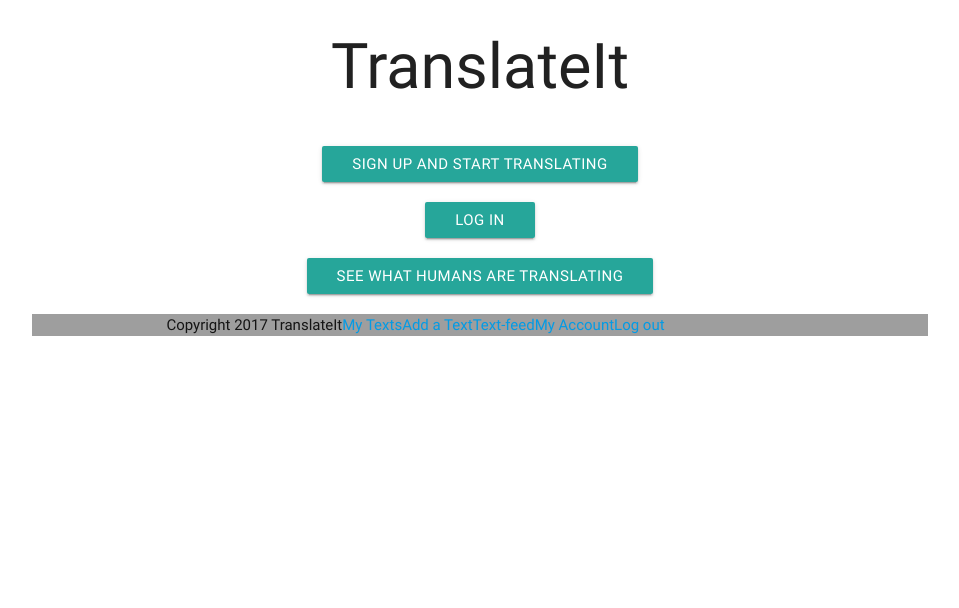
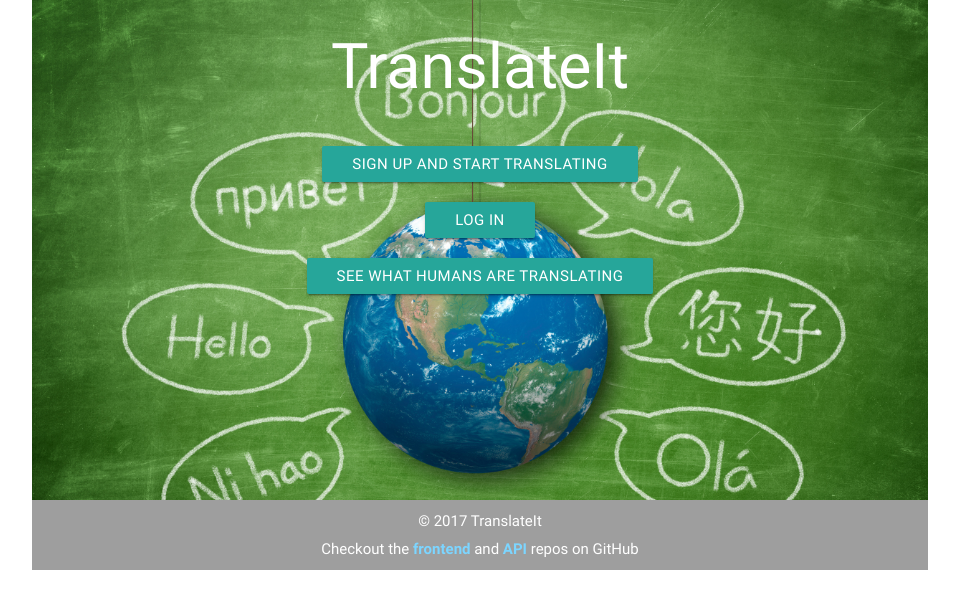
Before and after one commit to sonoilconte/react-translateit, a React (Create React App) app: page / in a window 1280 px wide. Shown: the top 608 px of the page, without its empty margins (160-1119 px from the left). Built offline with nearby package versions, Linux system fonts and the light colour scheme.

Commit message:
background image

```diff
--- a/src/Footer.js
+++ b/src/Footer.js
@@ -6,22 +6,14 @@ class Footer extends Component {
 
   render(){
     return(
-      <footer className="grey hide-on-small-and-down">
-        <div className="container">
-          <div className="row">
-            <div className="col s12">
-              Copyright 2017 TranslateIt
-
-              <Link to={"/mytexts"}>My Texts</Link>
-              <Link to={"/texts/fulltext"}>Add a Text</Link>
-              <Link to={"/mytexts"}>Text-feed</Link>
-              <Link to={"/myaccount"}>My Account</Link>
-              <Link to={"/"}>Log out</Link>
-
-            </div>
-          </div>
+      <div id="footer" className="center grey">
+        <div>
+          &copy; 2017 TranslateIt
         </div>
-      </footer>
+        <div id="github">
+          <p>Checkout the <a href="https://github.com/sonoilconte/react-translateit">frontend</a> and <a href="https://github.com/sonoilconte/translateit-api">API</a> repos on GitHub</p>
+        </div>
+      </div>
     );
   }
 }
--- a/src/Home.js
+++ b/src/Home.js
@@ -19,7 +19,7 @@ class Home extends Component {
       return null;
     }
     return(
-      <div>
+      <div id="landing-page">
         <div className="row">
           <div className="col s12">
             <h1 className="center-align">TranslateIt</h1>
--- a/src/styles.css
+++ b/src/styles.css
@@ -6,9 +6,39 @@ body {
   /*background-color: pink;*/
 }
 
+#landing-page{
+  background-image: url('images/globe-langs.jpg');
+  background-size: 100%;
+  background-repeat: no-repeat;
+  min-height: 500px;
+}
+
+#landing-page h1{
+  color: white;
+}
+
 /* Styles for Video Scroller in ShowOneContainer */
 .scroller-outer {width: 800px; height: 335px; overflow: scroll;}
 .scroller-inner {width: 10000px}
 .video {float:left;}
 .scroller-outer::-webkit-scrollbar{width: 6px; background-color: #F5F5F5;}
 .scroller-outer::-webkit-scrollbar-thumb{background: #000000;}
+
+#footer {
+  padding: 10px;
+  color: white;
+}
+
+#footer a {
+  color: #7cd5ff;
+  font-weight: bolder;
+}
+
+.footer-image {
+  height: 25px;
+  width: auto;
+}
+
+#github p {
+  margin: 5px 0 0 0;
+}
```
Also changed, not shown: src/images/globe-langs.jpg (added).
